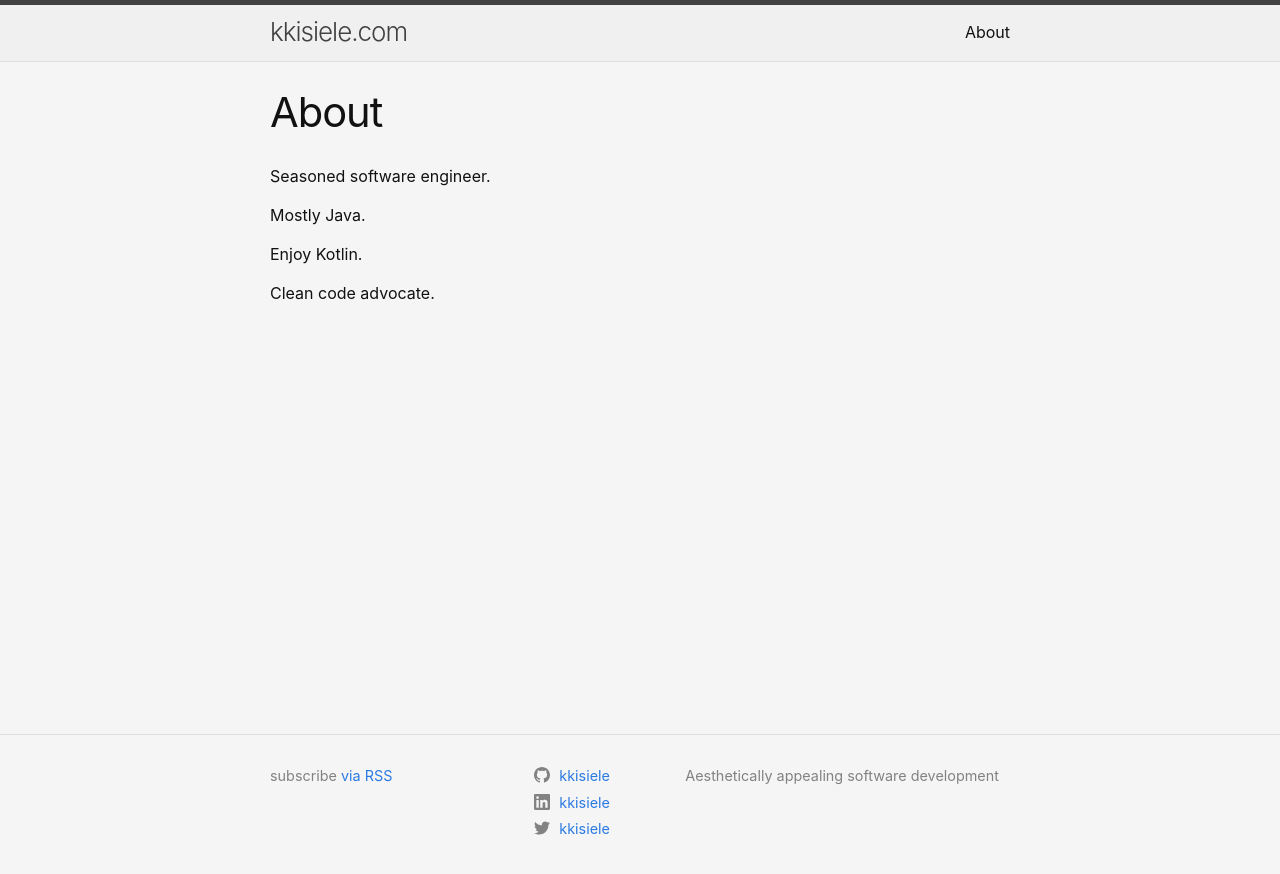
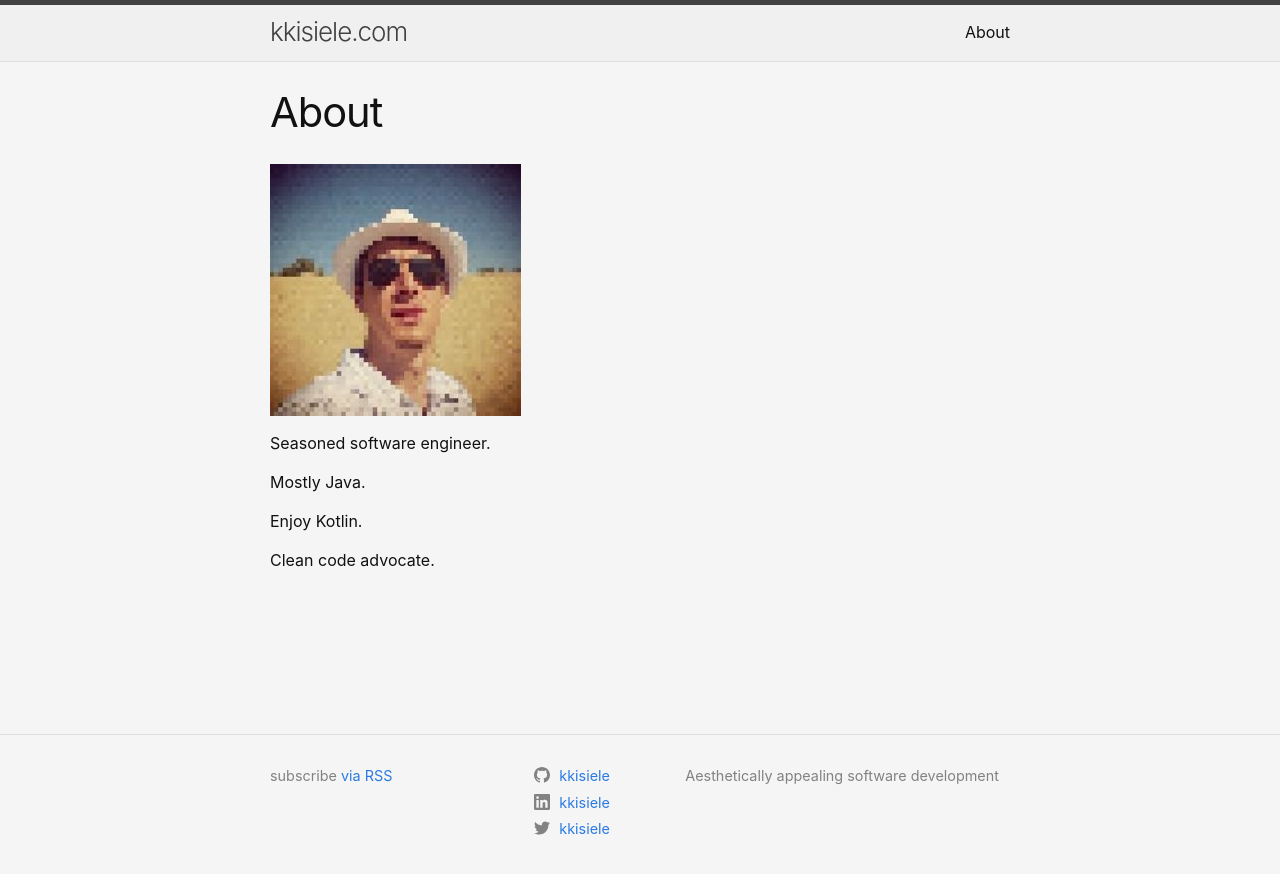
Before and after one commit to kkisiele/kkisiele.github.io, a Jekyll site: the page built from about.md, in a window 1280 px wide. Shown: the top 874 px of the page. Built offline with Jekyll 4.4.1, drawn with Linux system fonts in a browser that asks for light colours.

Commit message:
Add myself photo

```diff
--- a/about.md
+++ b/about.md
@@ -3,6 +3,8 @@ layout: page
 title: About
 permalink: /about/
 ---
+![myself](/assets/myself.jpg)
+
 Seasoned software engineer.
 
 Mostly Java.
```
Also changed, not shown: assets/myself.jpg (added).
